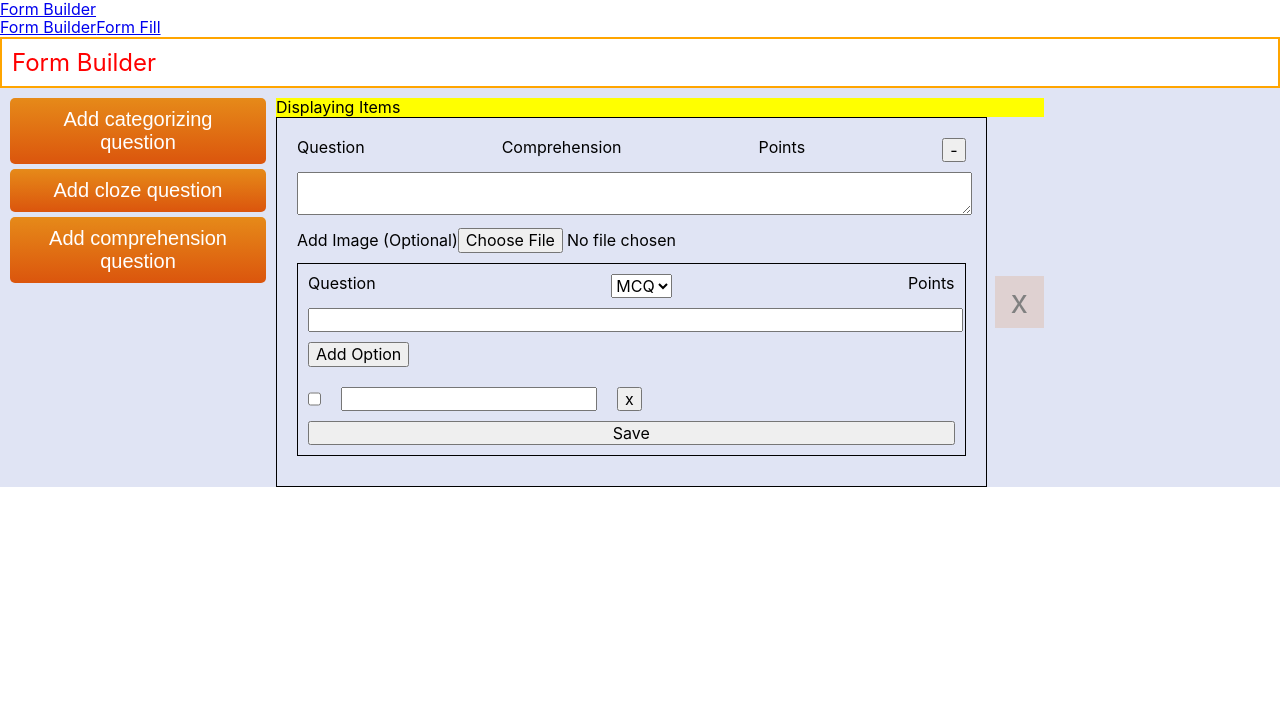
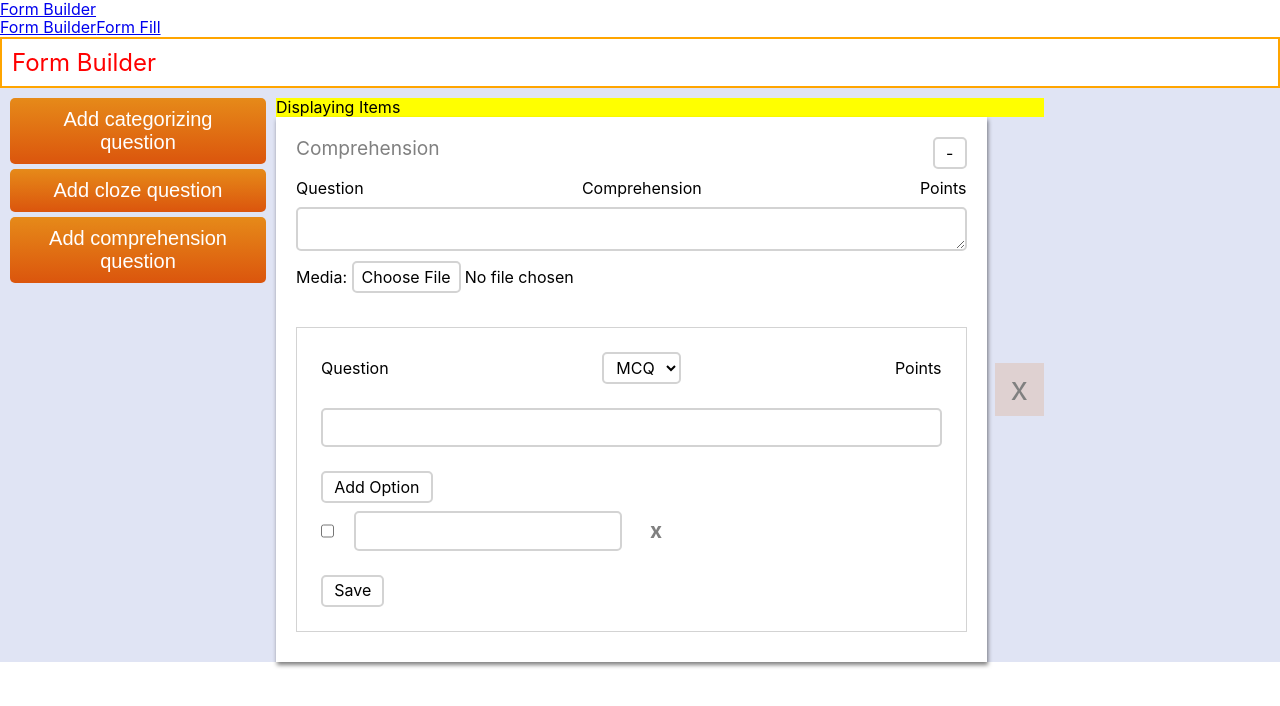
Before and after one commit to HarishB167/form-builder-react, a React (Create React App) app: page /builder in a window 1280 px wide. Both pictures are taken after a click on the button "Add comprehension question". Shown: the top 706 px of the page. Built offline with nearby package versions, Linux system fonts and the light colour scheme.

Commit message:
Refactoring Comprehension element

```diff
--- a/src/components/elements/comprehensionElement.css
+++ b/src/components/elements/comprehensionElement.css
@@ -1,10 +1,18 @@
 .comprehensionElement {
   display: flex;
   flex-direction: column;
-  padding: 20px;
-  border: 1px solid black;
   row-gap: 10px;
   flex: 1;
+}
+
+.comprehensionElement__headingLine {
+  display: flex;
+  justify-content: space-between;
+}
+
+.comprehensionElement__heading {
+  color: gray;
+  font-size: 1.2rem;
 }
 
 .comprehensionElement__topLine {
@@ -12,6 +20,19 @@
   justify-content: space-between;
 }
 
+.comprehensionElement__text {
+  display: flex;
+  flex-direction: column;
+}
 .comprehensionElement__text textarea {
-  width: 100%;
+  border: 2px solid lightgray;
+  height: fit-content;
+  min-height: 2rem;
+  border-radius: 5px;
+  padding: 0.1rem 0.5rem;
+  background-color: white;
 }
+
+.comprehensionElement__image {
+  margin-bottom: 1.5rem;
+}
--- a/src/components/elements/comprehensionElement.jsx
+++ b/src/components/elements/comprehensionElement.jsx
@@ -1,7 +1,10 @@
 import { useState } from "react";
 import NewQuestion from "./comprehensionQuestions/newQuestion";
 import Question from "./comprehensionQuestions/question";
+import ElementContainer from "./common/elementContainer";
+import Button from "./common/button";
 import "./comprehensionElement.css";
+import ImagePicker from "./common/imagePicker";
 
 const ComprehensionElement = () => {
   const [text, setText] = useState("");
@@ -14,14 +17,21 @@ const ComprehensionElement = () => {
   };
 
   return (
+    <ElementContainer>
       <div className="comprehensionElement">
+        <div className="comprehensionElement__headingLine">
+          <div className="comprehensionElement__heading">Comprehension</div>
+          <Button
+            onClick={() => setIsCollapsed(!isCollapsed)}
+            label={isCollapsed ? "+" : "-"}
+          />
+        </div>
+        {!isCollapsed && (
+          <>
             <div className="comprehensionElement__topLine">
               <span>Question</span>
               <span>Comprehension</span>
               <span>Points</span>
-        <button onClick={() => setIsCollapsed(!isCollapsed)}>
-          {isCollapsed ? "+" : "-"}
-        </button>
             </div>
             <div className="comprehensionElement__text">
               <textarea
@@ -29,13 +39,11 @@ const ComprehensionElement = () => {
                 onChange={(e) => setText(e.target.value)}
               ></textarea>
             </div>
-      {!isCollapsed && (
-        <>
+
             <div className="comprehensionElement__image">
-            <span>Add Image (Optional)</span>
-            <input
-              type="file"
-              value={image}
+              <ImagePicker
+                label="Media: "
+                image={image}
                 onChange={(e) => setImage(e.target.value)}
               />
             </div>
@@ -48,6 +56,7 @@ const ComprehensionElement = () => {
           </>
         )}
       </div>
+    </ElementContainer>
   );
 };
 
--- a/src/components/elements/comprehensionQuestions/newQuestion.css
+++ b/src/components/elements/comprehensionQuestions/newQuestion.css
@@ -1,9 +1,27 @@
 .newQuestion {
   display: flex;
   flex-direction: column;
-  row-gap: 10px;
-  border: 1px solid black;
-  padding: 10px;
+  row-gap: 1.5rem;
+  border: 1px solid #d3d3d3;
+  padding: 1.5rem;
+}
+
+.newQuestion__topLine {
+  display: flex;
+  justify-content: space-between;
+  align-items: center;
+}
+
+.newQuestion__select,
+.newQuestion__text input,
+.newQuestion__option input[type="text"],
+.newQuestion__typeText input[type="number"] {
+  border: 2px solid lightgray;
+  height: fit-content;
+  min-height: 2rem;
+  border-radius: 5px;
+  padding: 0.1rem 0.5rem;
+  background-color: white;
 }
 
 .newQuestion__options__addOption {
@@ -13,23 +31,20 @@
 .newQuestion__options {
   display: flex;
   flex-direction: column;
-  row-gap: 20px;
+  row-gap: 0.5rem;
+}
+
+.newQuestion__text {
+  display: flex;
+  flex-direction: column;
+}
+
+.newQuestion__typeText label {
+  display: block;
+  margin-top: 0.5rem;
 }
 
 .newQuestion__option {
   display: flex;
   column-gap: 20px;
 }
-
-.newQuestion__topLine {
-  display: flex;
-  justify-content: space-between;
-}
-
-.newQuestion__text input {
-  width: 100%;
-}
-
-.newQuestion__typeText label {
-  display: block;
-}
--- a/src/components/elements/comprehensionQuestions/newQuestion.jsx
+++ b/src/components/elements/comprehensionQuestions/newQuestion.jsx
@@ -1,4 +1,6 @@
 import { useState } from "react";
+import ActionButton from "../common/actionButton";
+import Button from "../common/button";
 import "./newQuestion.css";
 
 const Option = ({
@@ -21,7 +23,7 @@ const Option = ({
         value={data.text}
         onChange={(e) => handleTextChange(index, e)}
       />
-      <button onClick={() => handleRemoveOption(index)}>x</button>
+      <ActionButton onClick={() => handleRemoveOption(index)} label="x" />
     </div>
   );
 };
@@ -98,7 +100,11 @@ const NewQuestion = ({ handleAddQuestion }) => {
     <div className="newQuestion">
       <div className="newQuestion__topLine">
         <span>Question</span>
-        <select onChange={handleQuestionTypeChange} value={questionType}>
+        <select
+          className="newQuestion__select"
+          onChange={handleQuestionTypeChange}
+          value={questionType}
+        >
           <option>MCQ</option>
           <option>Text</option>
         </select>
@@ -113,12 +119,7 @@ const NewQuestion = ({ handleAddQuestion }) => {
       </div>
       {questionType == "MCQ" && (
         <div className="newQuestion__options">
-          <button
-            className="newQuestion__options__addOption"
-            onClick={handleAddOption}
-          >
-            Add Option
-          </button>
+          <Button onClick={handleAddOption} label="Add Option" />
           {options.map((option, index) => (
             <Option
               key={index}
@@ -160,7 +161,7 @@ const NewQuestion = ({ handleAddQuestion }) => {
         </div>
       )}
 
-      <button onClick={handleSaveQuestion}>Save</button>
+      <Button label="Save" onClick={handleSaveQuestion} />
     </div>
   );
 };
```
Lines whose indentation alone changed are shown as unchanged.
